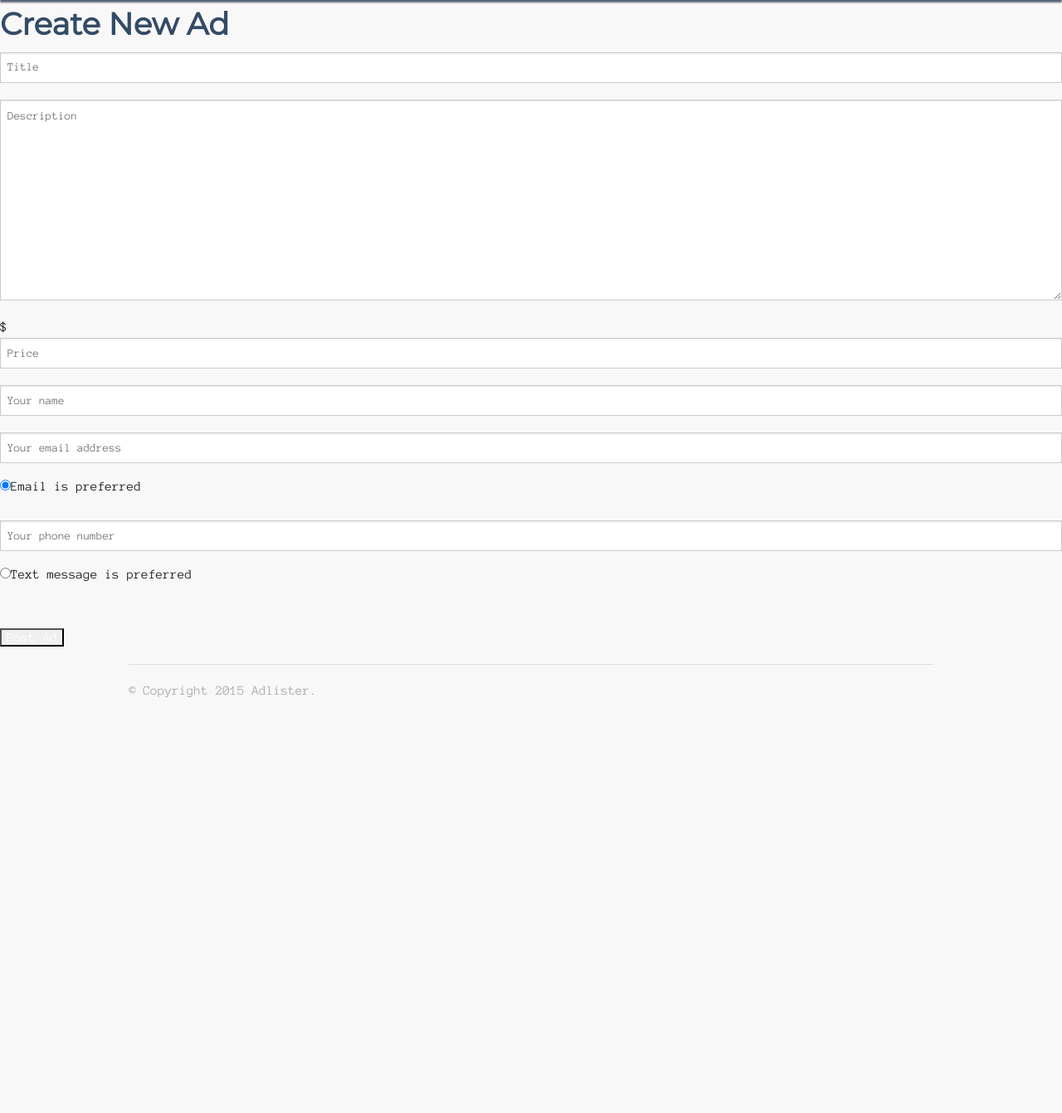
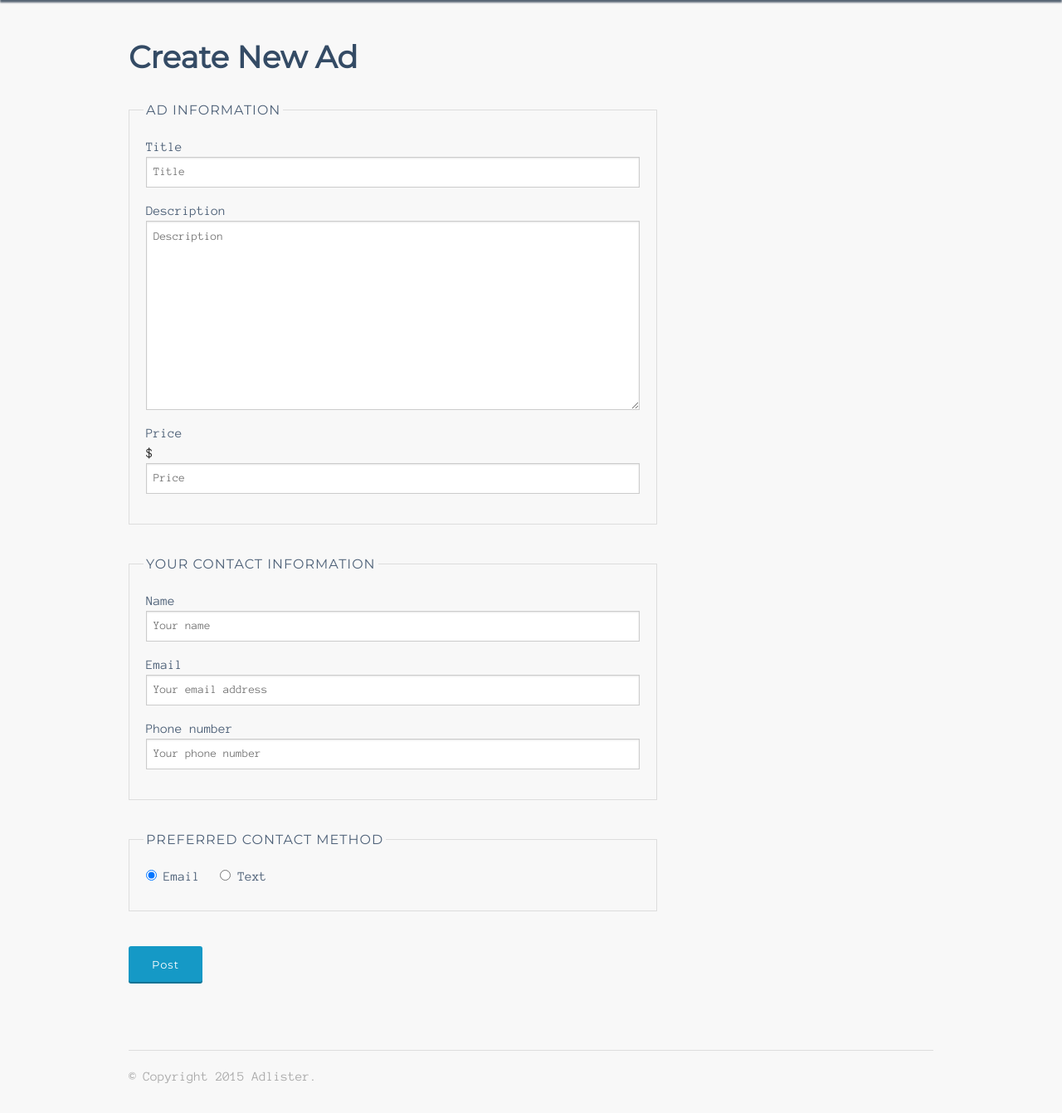
Before and after one commit to Codeup-Adlister-Project/adlister.dev, a PHP site: page /ads.create.php in a window 1280 px wide. Shown: the part 45-1386 px from the top of the page at 83% size. Before the commit the page ends 885 px from the top, so only its background shows below. Run offline with PHP 8.4, Linux system fonts and the light colour scheme; some libraries are stand-ins or nearby versions.

Commit message:
added styling

```diff
--- a/public/ads.create.php
+++ b/public/ads.create.php
@@ -99,7 +99,7 @@
 		// If no errors occur, go ahead and insert the form into the database
 		if (empty($errors)) {
 			$ad = new Ad;
-			$ad->user_id = 500;
+			$ad->user_id = 500;		// make this = $ad->getUserID() where it returns: SELECT user_id WHERE username = Auth::user()
 			$ad->contact_name = $newName;
 			$ad->contact_email = $newEmail;
 			$ad->contact_phone = $newPhone;
@@ -145,41 +145,64 @@
 
 <!----------------------- Form Field to Create a New Ad ---------------------->
 
+<section class="form">
+	<div class="row">
+		<div class="small-12 columns">
 			<h2>Create New Ad</h2>
 			<form id="createAd" method="POST">
-	<input type='hidden' name='date' value="<?= date('l\, F jS\, Y \a\t h:i:s A'); ?>"
-	<p>
+				<input type='hidden' name='date' value="<?= date('l\, F jS\, Y \a\t h:i:s A'); ?>">
+				<div class="row">
+					<div class="large-8 columns">
+						<fieldset>
+							<legend>Ad information</legend>
+							<label for="title">Title</label>
 							<input type='text' id='title' name='title' value="<?= $savedInput['title']; ?>" placeholder='Title' required />
-		<span><?= $errorMessages['title'] ?></span>
-	</p>
-	<p>
+							<?= "<span>" . $errorMessages['title'] . "</span>" ?>
+							<label for="description">Description</label>
 							<textarea type='text' id='description' name='description' placeholder='Description' rows='10' cols='75' maxlength="4000"><?= $savedInput['description']; ?></textarea>
-	</p>
-	<p>$
-		<input type='text' id='price' name='price' value="<?= $savedInput['price']; ?>" placeholder='Price' required />
-		<span><?= $errorMessages['price'] ?></span>
-	</p>
-	<p>
+							<label for="price">Price</label>
+							$<input type='text' id='price' name='price' value="<?= $savedInput['price']; ?>" placeholder='Price' required />
+							<?= "<span>" . $errorMessages['price'] . "</span>" ?>
+						</fieldset>
+					</div>
+				</div>
+				<div class="row">
+					<div class="large-8 columns">
+						<fieldset>
+							<legend>Your contact information</legend>
+							<label for="contactName">Name</label>
 							<input type='text' id='contactName' name='contactName' value="<?= $savedInput['contactName']; ?>" placeholder='Your name' required />
-		<span><?= $errorMessages['contactName'] ?></span>
-	</p>
-	<p>
+							<?= "<span>" . $errorMessages['contactName'] . "</span>" ?>
+							<label for="contactEmail">Email</label>
 							<input type='text' id='contactEmail' name='contactEmail' value="<?= $savedInput['contactEmail']; ?>" placeholder='Your email address' required />
-		<span><input type='radio' name='radioButton' value='email is preferred' checked />Email is preferred</span>
-		<span><?= $errorMessages['contactEmail'] ?></span>
-	</p>
-	<p>
+							<?= "<span>" . $errorMessages['contactEmail'] . "</span>" ?>
+							<label for="contactPhone">Phone number</label>
 							<input type='text' id='contactPhone' name='contactPhone' value="<?= $savedInput['contactPhone']; ?>" placeholder='Your phone number' />
-		<span><input type='radio' name='radioButton' value='text is preferred' />Text message is preferred</span>
-		<span><?= $errorMessages['contactPhone'] ?></span>
-	</p>
-		<input type='submit' name='submit' value='Post Ad' />
+							<?= "<span>" . $errorMessages['contactPhone'] . "</span>" ?>
+						</fieldset>
+					</div>
+				</div>
+				<div class="row">
+					<div class="large-8 columns">
+						<fieldset>
+							<legend>Preferred contact method</legend>
+							<input type="radio" name="contactMethod" value="email-preferred" id="emailPreferred" checked /><label for="emailPreferred">Email</label>
+							<input type="radio" name="contactMethod" value="text-preferred" id="textPreferred" /><label for="textPreferred">Text</label>
+						</fieldset>
+					</div>
+				</div>
 
+			<!-- Need to add an image-upload/delete feature here -->
 
-<!-------- Need to add an image-upload feature here ---------->
-
-
+				<div class="row">
+					<div class="large-8 columns">
+						<input type='submit' name='submit' value='Post' class="button small radius">
+					</div>
+				</div>
 			</form>
+		</div>
+	</div>
+</section>
 
 <?php require_once '../views/partials/footer.php'; ?>
     <script src="js/vendor/jquery.js"></script>
```
Lines whose indentation alone changed are shown as unchanged.
